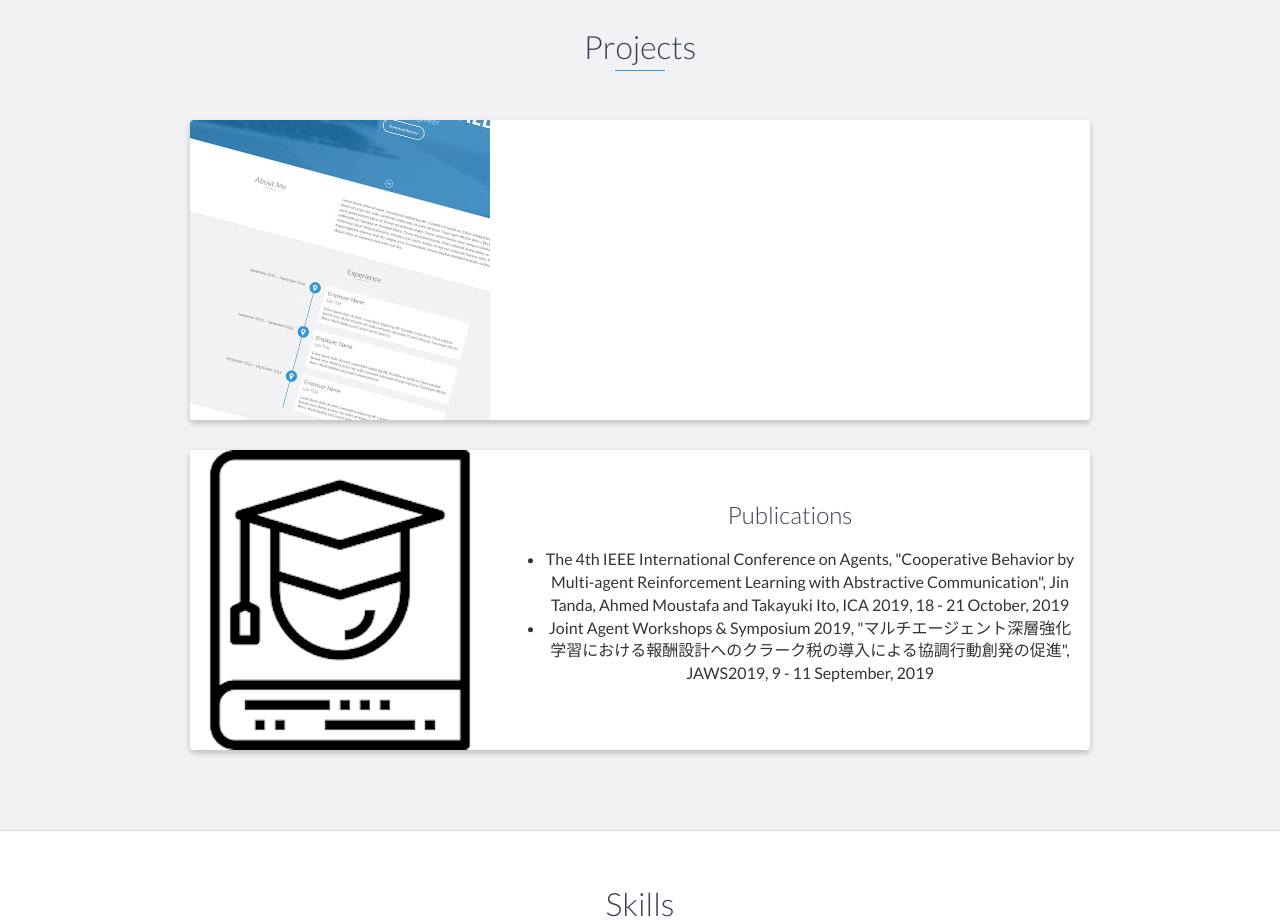
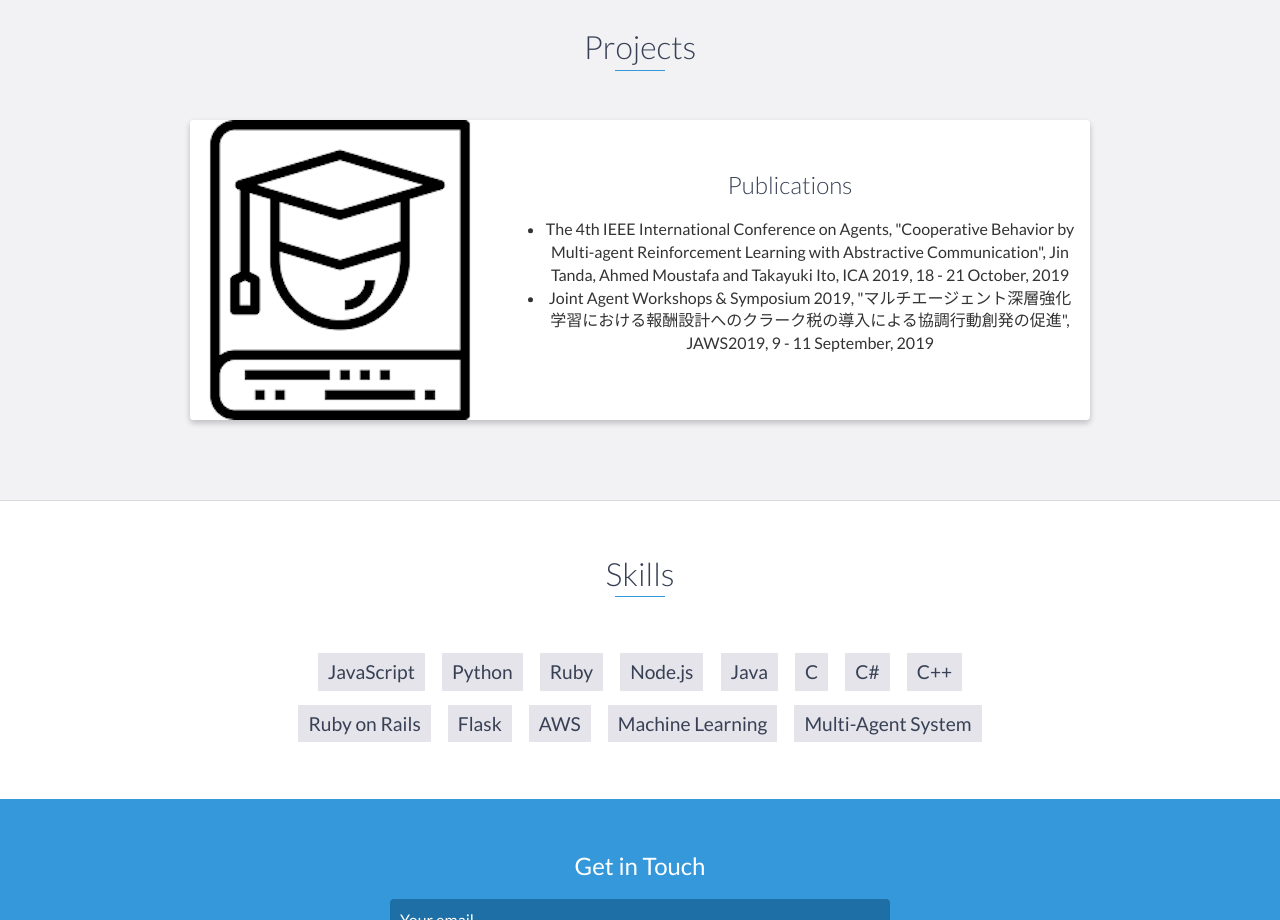
Before and after one commit to JinTanda/portfolio, a website: page index.html in a window 1280 px wide. Shown: the part 2260-3180 px from the top of the page. Drawn offline with nearby package versions, Linux system fonts and the light colour scheme.

Commit message:
Edit page

```diff
--- a/index.html
+++ b/index.html
@@ -140,10 +140,10 @@
         <h2 class="heading">Projects</h2>
         <div class="container">
             <div class="row">
-                <div class="project shadow-large">
+              <!--   <div class="project shadow-large">
                     <div class="project-image">
                         <img src="images/project.jpg" />
-                    </div>
+                    </div> -->
                     <!-- End .project-image -->
                     <!-- <div class="project-info">
                         <h3>Project Name Here</h3>
@@ -153,7 +153,7 @@
                         <a href="#">View Project</a>
                     </div> -->
                     <!-- End .project-info -->
-                </div>
+                <!-- </div> -->
                 <!-- End .project -->
 
                 <div class="project shadow-large">
```
